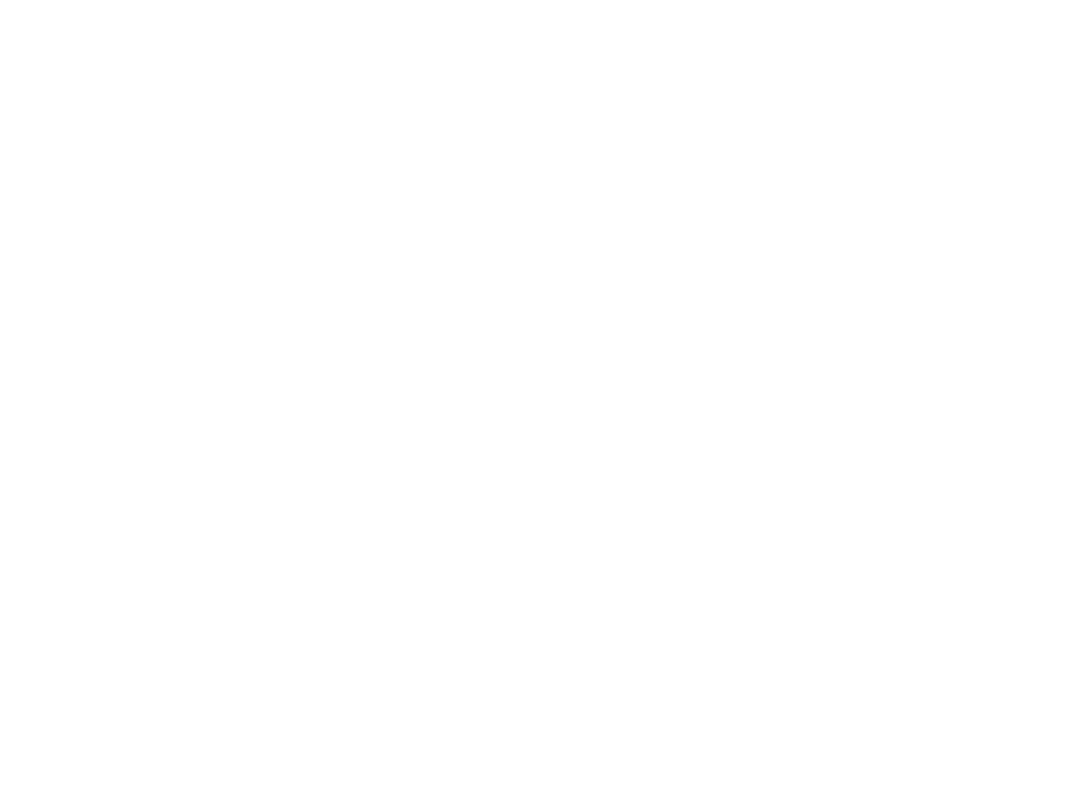
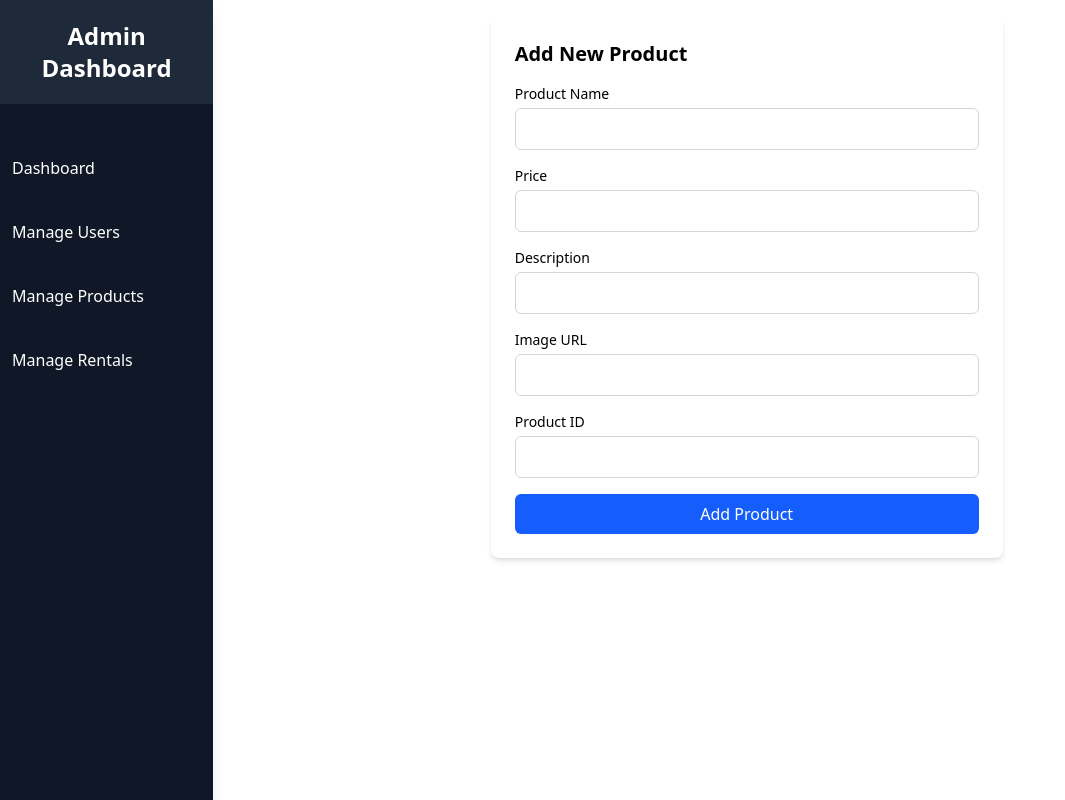
Before and after one commit to kavindu919/Refund-Project-, a React (Vite) app in the folder frontend/: page /addproduct in a window 1280 px wide. Before the commit this address had no page. Shown: the whole page, without its empty margins (0-1065 px from the left). Built offline with nearby package versions, Linux system fonts and the light colour scheme.

Commit message:
add new form

```diff
--- a/frontend/src/App.jsx
+++ b/frontend/src/App.jsx
@@ -3,6 +3,7 @@
 import DamageClaimForm from "./pages/DamageClaimForm";
 import LoginPage from "./pages/LoginPage";
 import Refund from "./pages/Refund";
+import AddProductPage from "./pages/AddProductPage";
 
 function App() {
   return (
@@ -11,6 +12,7 @@
         <Route path="/login" element={<LoginPage />} />
         <Route path="/claimpage" element={<DamageClaimForm />} />
         <Route path="/refundtable" element={<Refund />} />
+        <Route path="/addproduct" element={<AddProductPage />} />
       </Routes>
     </Router>
   );
--- /dev/null
+++ b/frontend/src/components/Addproduct.jsx
@@ -0,0 +1,128 @@
+import { useState } from "react";
+
+const AddProductForm = () => {
+  const [productData, setProductData] = useState({
+    name: "",
+    price: "",
+    description: "",
+    image: "",
+    productId: "",
+  });
+
+  const handleChange = () => {
+    const { name, value } = e.target;
+    setProductData((prevData) => ({
+      ...prevData,
+      [name]: value,
+    }));
+  };
+
+  const handleSubmit = async () => {
+    e.preventDefault();
+
+    try {
+      const response = await fetch("/api/addProduct", {
+        method: "POST",
+        headers: {
+          "Content-Type": "application/json",
+        },
+        body: JSON.stringify(productData),
+      });
+      const data = await response.json();
+      if (response.ok) {
+        alert(data.message);
+      } else {
+        alert(data.message);
+      }
+    } catch (error) {
+      console.error("Error adding product", error);
+    }
+  };
+
+  return (
+    <form
+      onSubmit={handleSubmit}
+      className="max-w-lg mx-auto p-6 bg-white rounded-lg shadow-md"
+    >
+      <h2 className="text-xl font-semibold mb-4">Add New Product</h2>
+      <div className="mb-4">
+        <label htmlFor="name" className="block text-sm font-medium">
+          Product Name
+        </label>
+        <input
+          type="text"
+          id="name"
+          name="name"
+          value={productData.name}
+          onChange={handleChange}
+          required
+          className="w-full px-4 py-2 mt-1 border border-gray-300 rounded-md focus:ring-blue-500 focus:outline-none"
+        />
+      </div>
+      <div className="mb-4">
+        <label htmlFor="price" className="block text-sm font-medium">
+          Price
+        </label>
+        <input
+          type="number"
+          id="price"
+          name="price"
+          value={productData.price}
+          onChange={handleChange}
+          required
+          className="w-full px-4 py-2 mt-1 border border-gray-300 rounded-md focus:ring-blue-500 focus:outline-none"
+        />
+      </div>
+      <div className="mb-4">
+        <label htmlFor="description" className="block text-sm font-medium">
+          Description
+        </label>
+        <input
+          type="text"
+          id="description"
+          name="description"
+          value={productData.description}
+          onChange={handleChange}
+          required
+          className="w-full px-4 py-2 mt-1 border border-gray-300 rounded-md focus:ring-blue-500 focus:outline-none"
+        />
+      </div>
+      <div className="mb-4">
+        <label htmlFor="image" className="block text-sm font-medium">
+          Image URL
+        </label>
+        <input
+          type="text"
+          id="image"
+          name="image"
+          value={productData.image}
+          onChange={handleChange}
+          required
+          className="w-full px-4 py-2 mt-1 border border-gray-300 rounded-md focus:ring-blue-500 focus:outline-none"
+        />
+      </div>
+      <div className="mb-4">
+        <label htmlFor="productId" className="block text-sm font-medium">
+          Product ID
+        </label>
+        <input
+          type="text"
+          id="productId"
+          name="productId"
+          value={productData.productId}
+          onChange={handleChange}
+          required
+          className="w-full px-4 py-2 mt-1 border border-gray-300 rounded-md focus:ring-blue-500 focus:outline-none"
+        />
+      </div>
+      <button
+        type="submit"
+        className="w-full py-2 px-4 bg-blue-600 text-white rounded-md hover:bg-blue-700 focus:outline-none focus:ring-2 focus:ring-blue-500"
+      >
+        Add Product
+      </button>
+    </form>
+  );
+};
+
+export default AddProductForm;
--- /dev/null
+++ b/frontend/src/pages/AddProductPage.jsx
@@ -0,0 +1,18 @@
+import React from "react";
+import AddProductForm from "../components/Addproduct";
+import Sidebar from "../components/Sidebar";
+
+export default function AddProductPage() {
+  return (
+    <div>
+      <div className="flex h-screen">
+        <Sidebar />
+        <div className="h-screen w-screen flex items-center justify-center">
+          <div className="w-full h-full overflow-auto p-4">
+            <AddProductForm />
+          </div>
+        </div>
+      </div>
+    </div>
+  );
+}
```
